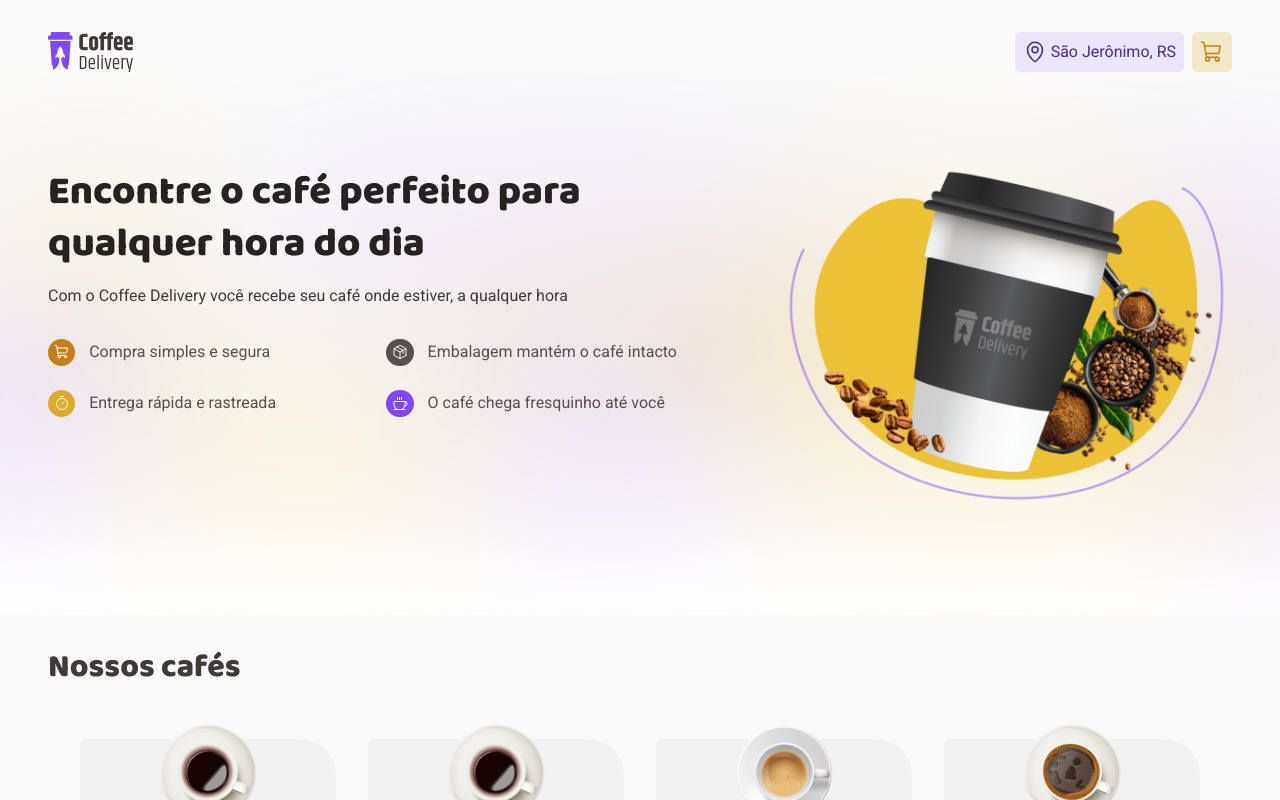
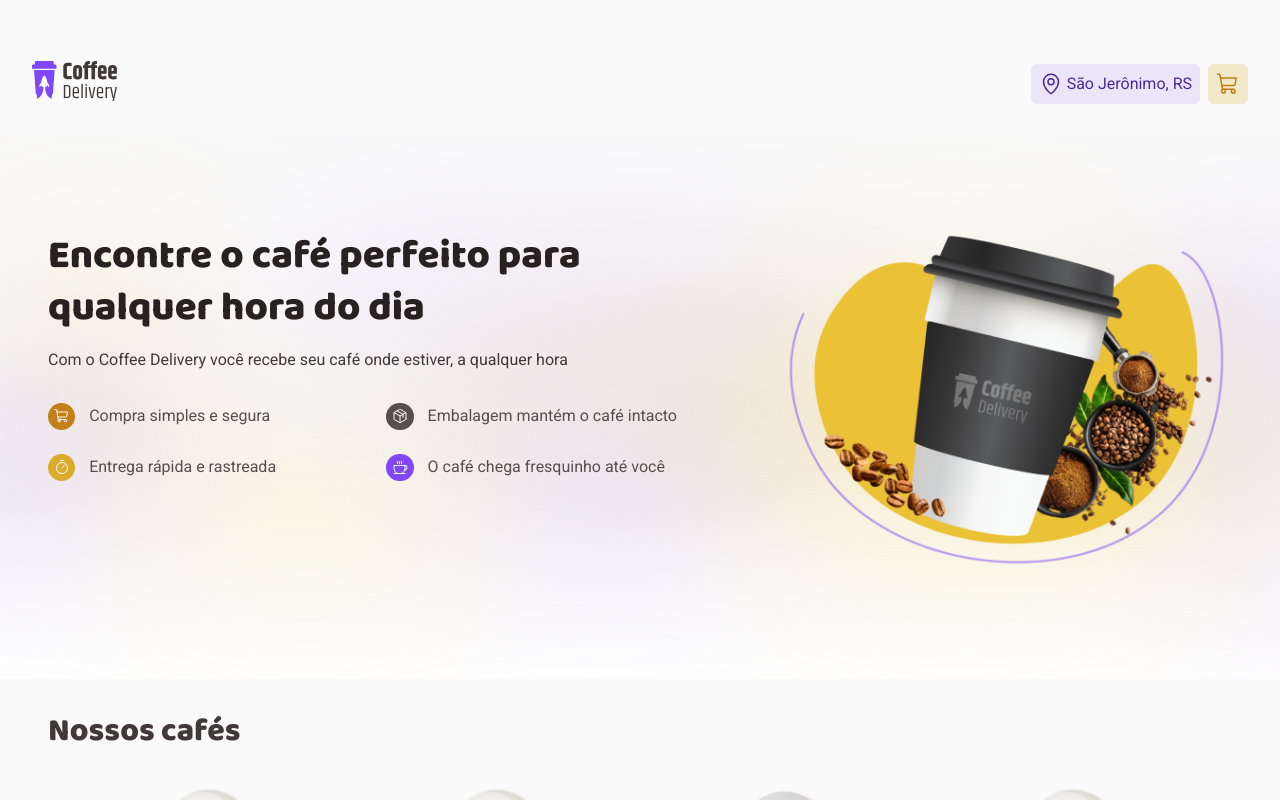
Before and after one commit to rafaelst2000/coffe-delivery, a React (Vite) app: page / in a window 1280 px wide. Shown: the top 800 px of the page. Built offline with nearby package versions, Linux system fonts and the light colour scheme.

Commit message:
🐛 fix navbar positon

```diff
--- a/src/components/Header/index.tsx
+++ b/src/components/Header/index.tsx
@@ -1,21 +1,26 @@
 import { Location, Cart, HeaderContent } from './styles'
 import { MapPin, ShoppingCart } from 'phosphor-react'
+import { NavLink } from 'react-router-dom'
 
 import logo from '../../assets/logo.svg'
 
 export function Header() {
   return (
     <HeaderContent>
+      <div>
+        <NavLink to="/">
           <img src={logo} alt="" />
+        </NavLink>
         <nav>
           <Location to="/">
             <MapPin size={24} />
             São Jerônimo, RS
           </Location>
-        <Cart to="cart" title="Carrinho">
+          <Cart to="/cart" title="Carrinho">
             <ShoppingCart size={24} />
           </Cart>
         </nav>
+      </div>
     </HeaderContent>
   )
 }
--- a/src/components/Header/styles.ts
+++ b/src/components/Header/styles.ts
@@ -2,13 +2,20 @@
 import { Link } from "react-router-dom";
 
 export const HeaderContent = styled.header`
-  max-width: 76rem;
-  margin: 0 auto;
+  height: 6.5rem;
+  position: sticky;
+  top: 0;
   padding: 0 1rem;
-  display: flex;
-  align-items: center;
-  justify-content: space-between;
+  background: ${(props) => props.theme['background']};
 
+  > div {
+    display: flex;
+    align-items: center;
+    height: 100%;
+    justify-content: space-between;
+    max-width: 76rem;
+    margin: 0 auto;
+  }
   nav {
     display: flex;
     gap: 0.5rem;
```
Lines whose indentation alone changed are shown as unchanged.
